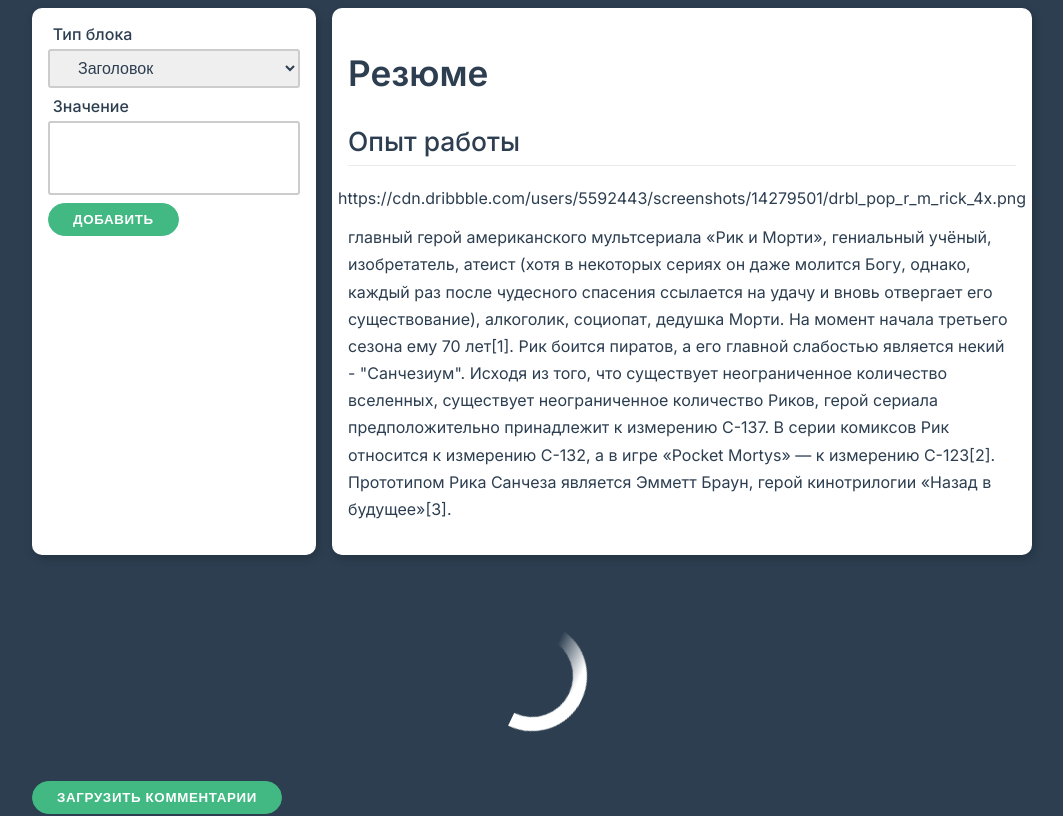
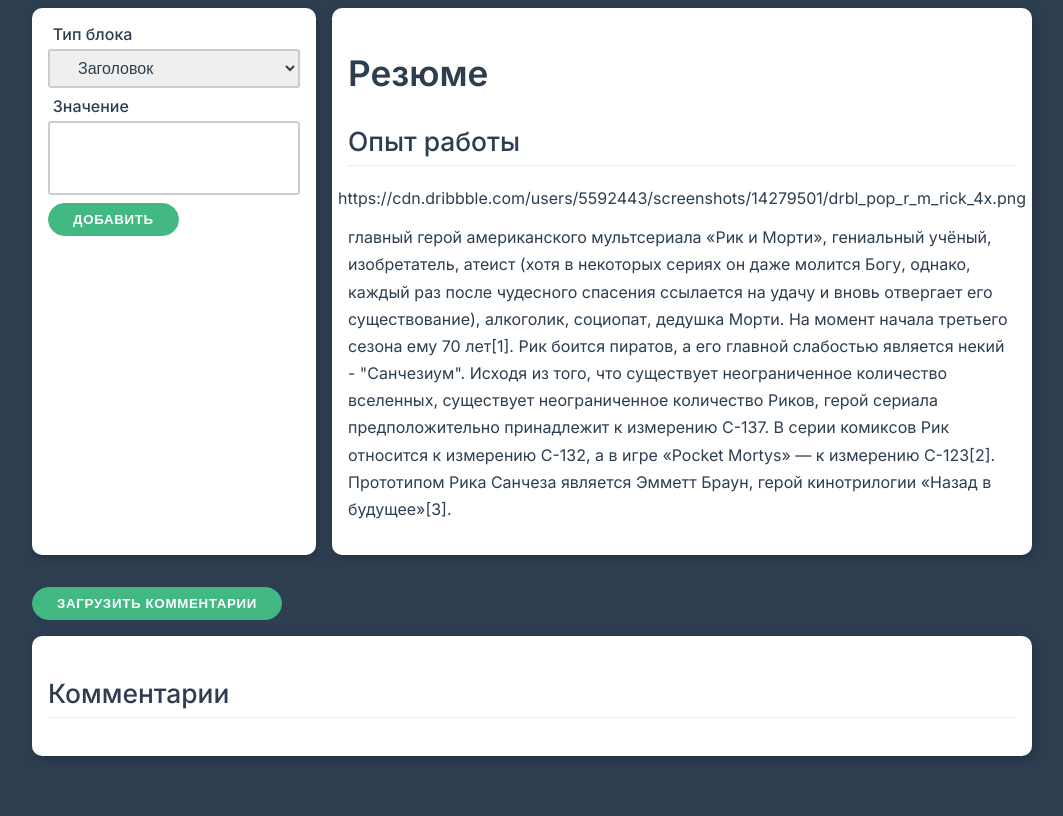
Before and after one commit to Dedal378/02-diploma, a Vue app: page / in a window 1280 px wide. Shown: the top 816 px of the page, without its empty margins (108-1171 px from the left). Built offline with nearby package versions, Linux system fonts and the light colour scheme.

Commit message:
change view in comments with loader

```diff
--- a/src/App.vue
+++ b/src/App.vue
@@ -17,9 +17,9 @@
       </div>
     </div>
 
-    <app-loader
-    ></app-loader>
+    <app-loader v-if="loader"></app-loader>
     <app-comments
+        v-else
         @loadComments="loadComments"
         :comments="comments"
     />
```
